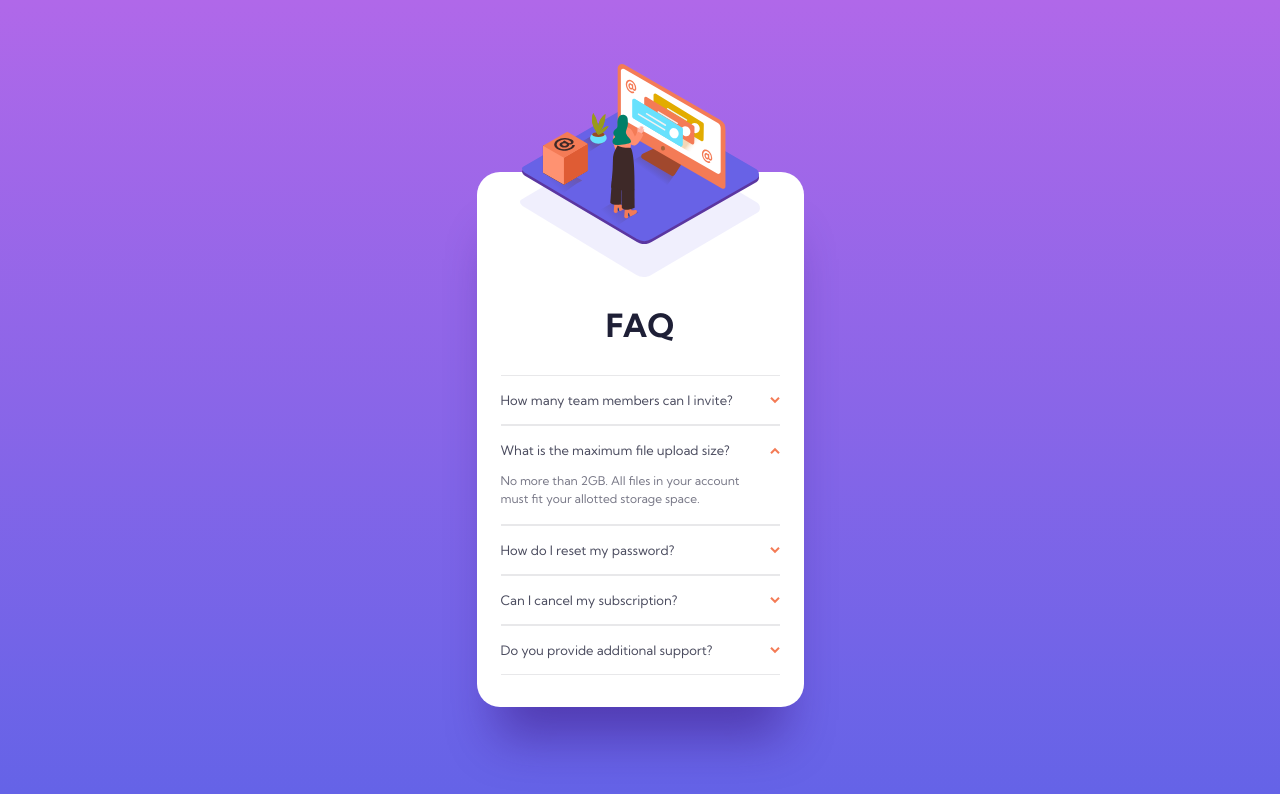
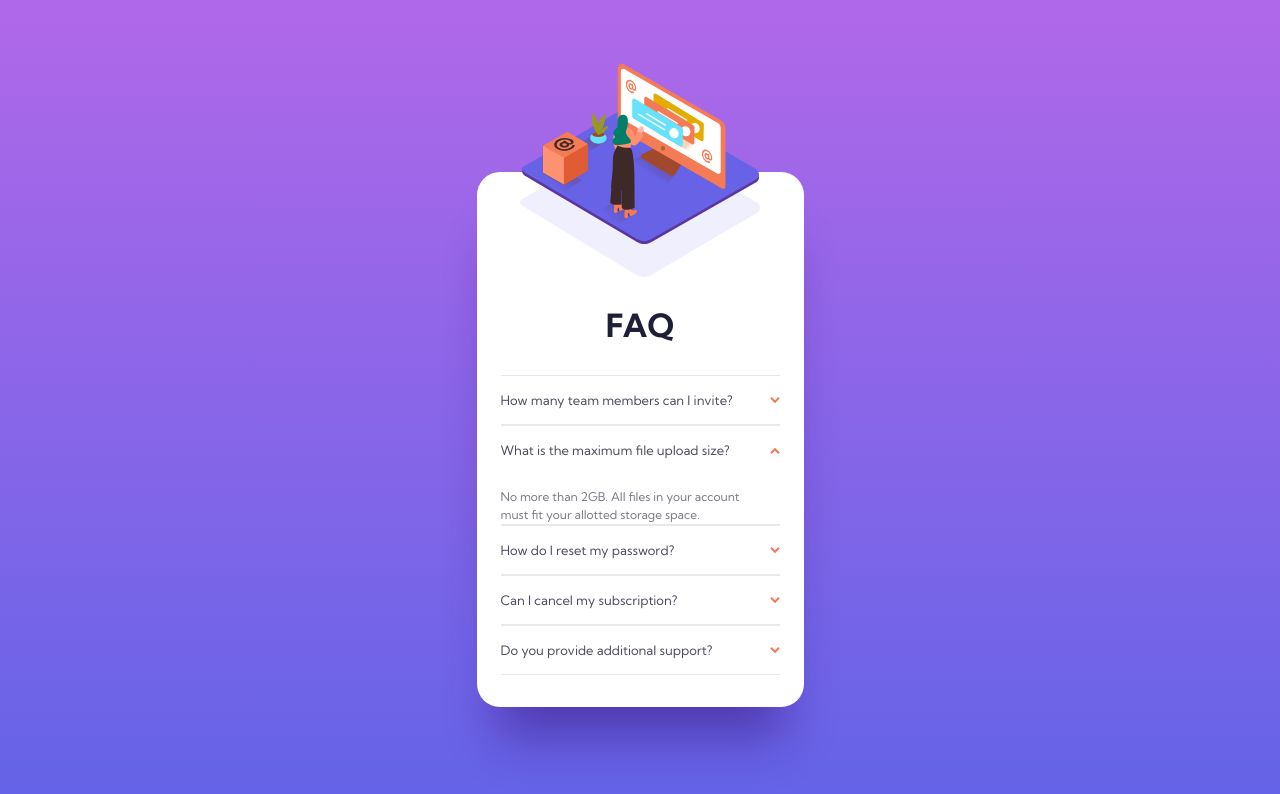
Before and after one commit to stephjoseph/faq-accordion-card, a React (Vite) app: page / in a window 1280 px wide. Shown: the top 794 px of the page. Built offline with nearby package versions, Linux system fonts and the light colour scheme.

Commit message:
Update FAQ.jsx

```diff
--- a/src/components/FAQ.jsx
+++ b/src/components/FAQ.jsx
@@ -8,7 +8,6 @@ const FAQ = () => {
   const toggle = (i) => {
     selected === i ? setSelected(null) : setSelected(i);
   };
-  console.log(selected);
 
   return (
     <div className="flex w-full flex-col gap-[1.875rem]">
@@ -18,11 +17,11 @@ const FAQ = () => {
       <div className="w-full">
         {data.map((item, i) => (
           <div
-            className="flex cursor-pointer flex-col gap-0 border-y-[0.5px] border-solid border-[#E8E8EA] py-4"
+            className="flex cursor-pointer flex-col gap-0 border-y-[0.5px] border-solid border-[#E8E8EA]"
             key={item.id}
           >
             <div
-              className="flex items-center justify-between"
+              className="flex items-center justify-between py-4"
               onClick={() => toggle(i)}
             >
               <h3 className="text-[0.813rem] font-normal leading-4 tracking-normal text-[#4B4C5F]">
```
